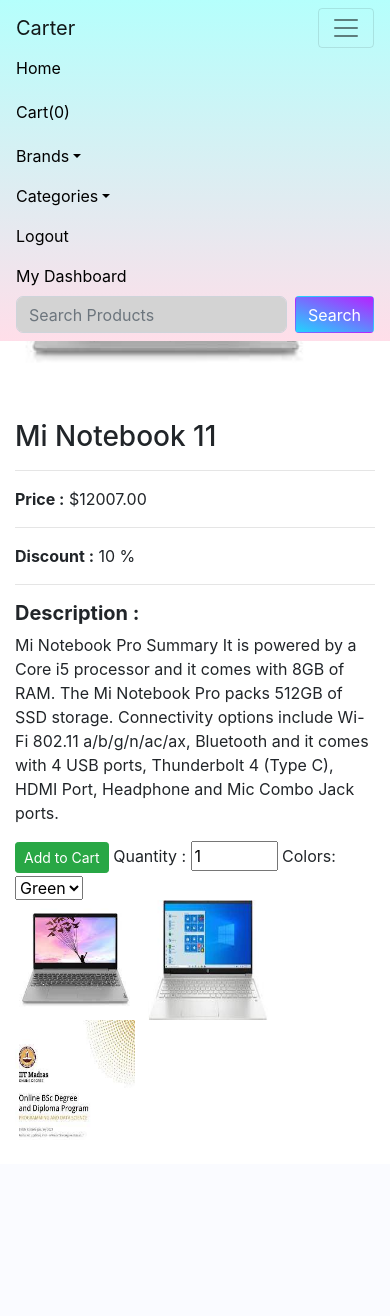
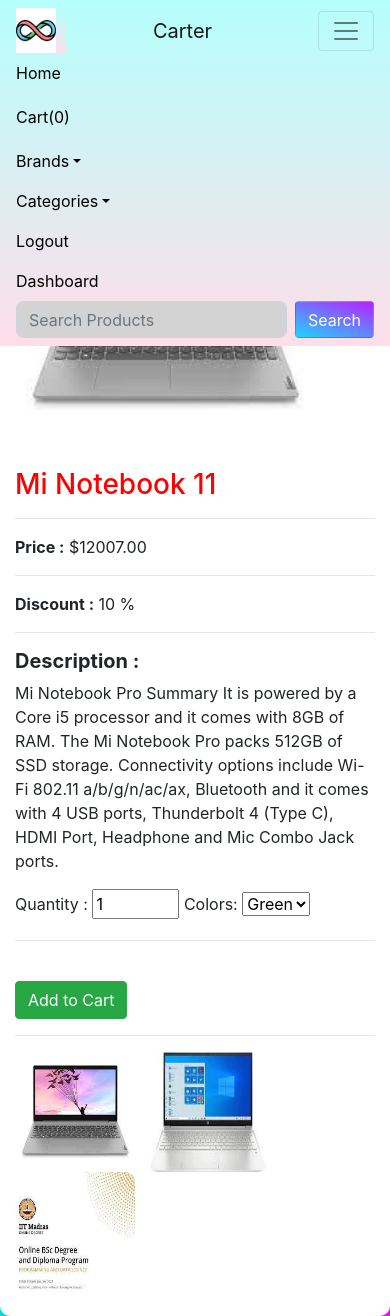
Before and after one commit to Badhri007/Infinity-Shopping-Ecommerce, a Flask app: page /product/14 in a window 390 px wide, after a click that opens the changed part. Before the commit the page ends 1138 px from the top, so only its background shows below. Run offline with Flask 3, Linux system fonts and the light colour scheme; a user stored in the database is signed in; some libraries are stand-ins or nearby versions.

Commit message:
Mobile responsive

```diff
--- a/shop/products/routes.py
+++ b/shop/products/routes.py
@@ -225,23 +225,23 @@
             category=request.form['category']
 
             category_id=Category.query.filter_by(name=category).one().id
-            flash(f'{category_id} is category')
+            # flash(f'{category_id} is category')
 
             image_1=request.files['image_1']
             flash(f'{image_1.filename} is image 1')
             if image_1:
                 image_1 = save_meme(image_1)
-                flash(f'{image_1} is Image1')
+                # flash(f'{image_1} is Image1')
 
             image_2=request.files['image_2']
             if image_2 :
                 image_2 = save_meme(image_2)
-                flash(f'{image_2} is Image2')
+                # flash(f'{image_2} is Image2')
 
             image_3=request.files['image_3']
             if image_3 :
                 image_3 = save_meme(image_3)
-                flash(f'{image_3} is Image3')
+                # flash(f'{image_3} is Image3')
 
 
 
--- a/shop/static/main.css
+++ b/shop/static/main.css
@@ -6,9 +6,12 @@
 .site-header .navbar-nav .nav-link {
   color: black;
 }
+.site-header .navbar-nav .nav-link:hover {
+  color: red;
+}
 
 .site-header .navbar-nav .nav-link:hover {
-  color: #fafafa;
+  color: red;
 }
 
 .site-header .navbar-nav .nav-link.active {
@@ -81,15 +84,17 @@
   text-decoration: none;
 }
 
-/*
+
 body {
-  background: url('blue.jpeg');
-  background-repeat: no-repeat;
-  background-position: center center;
-  background-size: cover;
+  background-color: #00DBDE;
+  background-image: linear-gradient(90deg, #00DBDE 0%, #FC00FF 100%);
 
 
-} */
+
+
+
+
+}
 
 
 .table{
@@ -105,7 +110,7 @@
 
 .card:hover{
  transform: scale(1.1);
- transition:all 200ms ease-in-out;
+ transition:all 200ms  ease-in-out;
 }
 
 
--- a/shop/templates/admin/brand.html
+++ b/shop/templates/admin/brand.html
@@ -7,13 +7,13 @@
 <br>
 {% include "messages.html" %}
 {% if brands %}
-     <h1 style="text-align: center;">Brands Page</h1>
+     <h1 style="text-align: center;background-color: azure;border-radius: 10px;" class="container">Brands Page</h1>
 {% else %}
-  <h1 style="text-align: center;">Categories Page</h1>
+  <h1 style="text-align: center;background-color: azure;border-radius: 10px;" class="container">Categories Page</h1>
 {% endif %}
 
     <div class="container ">
-        <table class="table table-sm table-condensed table-striped table-hover mt-5">
+        <table class="table table-sm  table-striped table-hover mt-5">
             <thead>
                 <th>SL</th>
                 {% if brands %}
--- a/shop/templates/admin/index.html
+++ b/shop/templates/admin/index.html
@@ -6,9 +6,9 @@
 <br>
     {% include "messages.html" %}
     {% if current_user.email =='admin@blog.com' %}
-     <h1 style="text-align: center;color:blue">All Products</h1>
+     <h1 style="text-align: center;color:rgb(238, 135, 17);background-color: azure;border-radius: 10px;" class="container">All Products</h1>
     <div class="container ">
-        <table class="table table-sm table-condensed table-striped mt-5">
+        <table class="table table-sm  table-striped mt-5">
             <thead>
                 <th>SL</th>
                 <th>Product</th>
--- a/shop/templates/layout.html
+++ b/shop/templates/layout.html
@@ -27,10 +27,11 @@
     <link rel="stylesheet" href="https://maxcdn.bootstrapcdn.com/bootstrap/4.0.0/css/bootstrap.min.css" integrity="sha384-Gn5384xqQ1aoWXA+058RXPxPg6fy4IWvTNh0E263XmFcJlSAwiGgFAW/dAiS6JXm" crossorigin="anonymous">
     <link rel="stylesheet" type="text/css" href="{{ url_for('static', filename='main.css') }}">
     <link rel="stylesheet" href="https://cdnjs.cloudflare.com/ajax/libs/font-awesome/4.7.0/css/font-awesome.min.css">
+    <link rel="icon" type="image/x-icon" href="/static/carticon.png">
     {% if title %}
-        <title>Carter - {{ title }}</title>
+        <title>Infinity- {{ title }}</title>
     {% else %}
-        <title>Carter</title>
+        <title>Infinity</title>
     {% endif %}
     <script src="https://code.jquery.com/jquery-3.6.0.min.js"></script>
 
@@ -39,7 +40,8 @@
     <header class="site-header">
       <nav class="navbar navbar-expand-md navbar-light  fixed-top" style="background-color: #FFDEE9;
       background-image: linear-gradient(0deg, #FFDEE9 0%, #B5FFFC 100%);">
-
+        <img src="{{url_for('static',filename='/carticons.png')}}" style="height:45px;width:50px;background-color: #FFDEE9;
+          background-image: linear-gradient(0deg, #FFDEE9 0%, #B5FFFC 100%);padding-right:10px;margin-right:5px;"></img>
           <a class="navbar-brand mr-4 " href="{{url_for('admin')}}">Carter</a>
           <a class="navbar-toggler" id="tog" type="button" data-toggle="collapse" data-target="#navbarToggle" aria-controls="navbarToggle" aria-expanded="false" aria-label="Toggle navigation" style="color:black;">
             <span class="navbar-toggler-icon" style="padding-right: 30%;"></span>
@@ -69,22 +71,42 @@
                 {% endfor %}
               </div>
             </li>
+            {% endif %}
         </div>
-           {% endif %}
+
 
             <div class="navbar-nav ">
               {% if current_user.is_authenticated  and current_user.email=='admin@blog.com' %}
+                 <!-- <a class="nav-item nav-link  " href="{{url_for('addproduct')}}"> Add Product</a>  -->
+                  <a class="nav-item nav-link mb-1 " href="{{url_for('brands')}}">Brand</a>
+                  <a class="nav-item nav-link mb-1 " href="{{url_for('category')}}">Category</a>
+                  <li class="nav-item dropdown">
+                    <a class="nav-link dropdown-toggle" href="#" id="navbarDropdown" role="button" data-toggle="dropdown" aria-haspopup="true" aria-expanded="false">Add</a>
+
+                    <div class="dropdown-menu" aria-labelledby="navbarDropdown">
+
                       <a class="nav-item nav-link  " href="{{url_for('addproduct')}}"> Add Product</a>
-                  <a class="nav-item nav-link mb-1 " href="{{url_for('brands')}}">Brands</a>
-                  <a class="nav-item nav-link mb-1 " href="{{url_for('category')}}">Categories</a>
+                      <a class="nav-item nav-link mb-1 " href="{{url_for('addbrand')}}">Add Brand</a>
+                      <a class="nav-item nav-link mb-1 " href="{{url_for('addcat')}}">Add Category</a>
+
+                    </div>
+                  </li>
+
+
+
+
                   <a class="nav-item nav-link " href="{{url_for('customerlogout')}}">Logout</a>
-                  <a class="nav-item nav-link mr-3 " href="{{url_for('account')}}">My Dashboard</a>
+                  <a class="nav-item nav-link  " href="{{url_for('account')}}">Dashboard</a>
               {% elif current_user.is_authenticated %}
+              <div class="float-right">
               <a class="nav-item nav-link  " href="{{url_for('customerlogout')}}">Logout</a>
-              <a class="nav-item nav-link mr-3 " href="{{url_for('account')}}">My Dashboard</a>
+            </div>
+              <div class="float-right">
+              <a class="nav-item nav-link " href="{{url_for('account')}}">Dashboard</a>
+              </div>
               {% else %}
                  <a class="nav-item nav-link " href="{{ url_for('customerlogin') }}">Login</a>
-                 <a class="nav-item nav-link mr-3" href="{{ url_for('customer_register') }}">Register</a>
+                 <a class="nav-item nav-link " href="{{ url_for('customer_register') }}">Register</a>
 
 
 
@@ -97,7 +119,7 @@
                   <input class="form-control me-2" type="search" placeholder="Search products" aria-label="Search" name="searched">
                   <button class="btn btn-success text-white ml-2" type="submit">Search</button>
                 </form> -->
-
+                <div class="float-right">
                 <form method="POST" action="{{url_for('result')}}" class="d-flex" style="width:100%">
 
                   <input style="height:37px;border-radius: 7px;background-color: lightgray;" class="form-control" type="search" placeholder="Search Products" aria-label="Search" name="searched">
@@ -106,6 +128,7 @@
 
                   ">Search</button>
                 </form>
+              </div>
 
             </div>
           </div>
--- a/shop/templates/products/carts.html
+++ b/shop/templates/products/carts.html
@@ -7,7 +7,8 @@
 <br>
     {% include "messages.html" %}
 
-<div>
+<div style="background-color: white; border-radius:10px"  class="container">
+    <br>
     <h3 style="text-align: center; color:rgb(168, 22, 78)">Cart Products</h3>
     <hr style="height:1px;border-width:0;color:gray;background-color:gray" id="po">
         {% for key,product in session['Shoppingcart'].items() %}
@@ -126,6 +127,8 @@
      </div>
 
     </div>
+    <br>
+      <br>
     </div>
 </div>
 
--- a/shop/templates/products/single_page.html
+++ b/shop/templates/products/single_page.html
@@ -2,17 +2,22 @@
 {% block content %}
 <br>
 <br>
-
-<div style="background-color: white;">
-<div class="container mt-5">
+<br>
+<div >
+<div class="container mt-5" style="background-color: white; border-radius: 10px;">
     <div class="row">
 
-        <div class="col-md-6" id="b_image">
+        <div class="col-md-6"  id="b_image">
+            <br>
+
             <img src="{{url_for('static',filename='images/'+product.image_1)}}" alt="{{product.name}}" width="300" height="300" style="cursor:pointer">
+
+
         </div>
+        <!-- <h5 >More Images</h5> -->
         <div class="col-md-6">
             <br>
-            <h3>{{product.name}}</h3>
+            <h3 style="color:red">{{product.name}}</h3>
             <hr>
             <p><b>Price :</b> ${{product.price}}</p>
             <hr>
@@ -25,7 +30,7 @@
 
             <form action="{{url_for('AddCart')}}" method="post">
                 <input type="hidden" name="product_id" value="{{product.id}}">
-                <button type="submit" class="btn btn-sm btn-success">Add to Cart</button>
+
                 <label for="">Quantity :</label>
                 <input type="number" name="quantity" id="" value="1" min="1" max="{{product.stock}}">
                 {% set colors= product.colors.split(',') %}
@@ -36,19 +41,25 @@
                     <option value="{{col[0]}}">{{col[0]|capitalize}}</option>
                     {% endfor %}
                 </select>
-
+                <br>
+                <hr>
+                <br>
+                <button type="submit" class="btn btn btn-success" style="text-align: center;">Add to Cart</button>
+                <hr>
             </form>
 
         </div>
     </div>
+    <div class="row">
 
-    <div class="row">
         <div class="col-md-12" id="s_image">
-            <img src="{{url_for('static',filename='images/'+product.image_1)}}" alt="{{product.name}}" width="120" height="120" style="cursor:pointer" class="mr-2">
-            <img src="{{url_for('static',filename='images/'+product.image_2)}}" alt="{{product.name}}" width="120" height="120" style="cursor:pointer" class="mr-2">
-            <img src="{{url_for('static',filename='images/'+product.image_3)}}" alt="{{product.name}}" width="120" height="120" style="cursor:pointer" class="mr-2">
+            <img src="{{url_for('static',filename='images/'+product.image_1)}}" alt="{{product.name}}" width="120" height="120" style="cursor:pointer;border-radius: 10px;" class="mr-2">
+            <img src="{{url_for('static',filename='images/'+product.image_2)}}" alt="{{product.name}}" width="120" height="120" style="cursor:pointer;border-radius: 10px;" class="mr-2">
+            <img src="{{url_for('static',filename='images/'+product.image_3)}}" alt="{{product.name}}" width="120" height="120" style="cursor:pointer;border-radius: 10px;" class="mr-2">
         </div>
     </div>
+
+
 <br>
 
 
```
Also changed, not shown: shop/customers/routes.py (+2 -31 lines), shop/templates/customers/order.html (+7 -5 lines), shop/templates/products/addbrand.html (+14 -3 lines), instance/site.db, shop/static/carticon.png (added), shop/static/carticons.png (added). Lines whose indentation alone changed are shown as unchanged.
